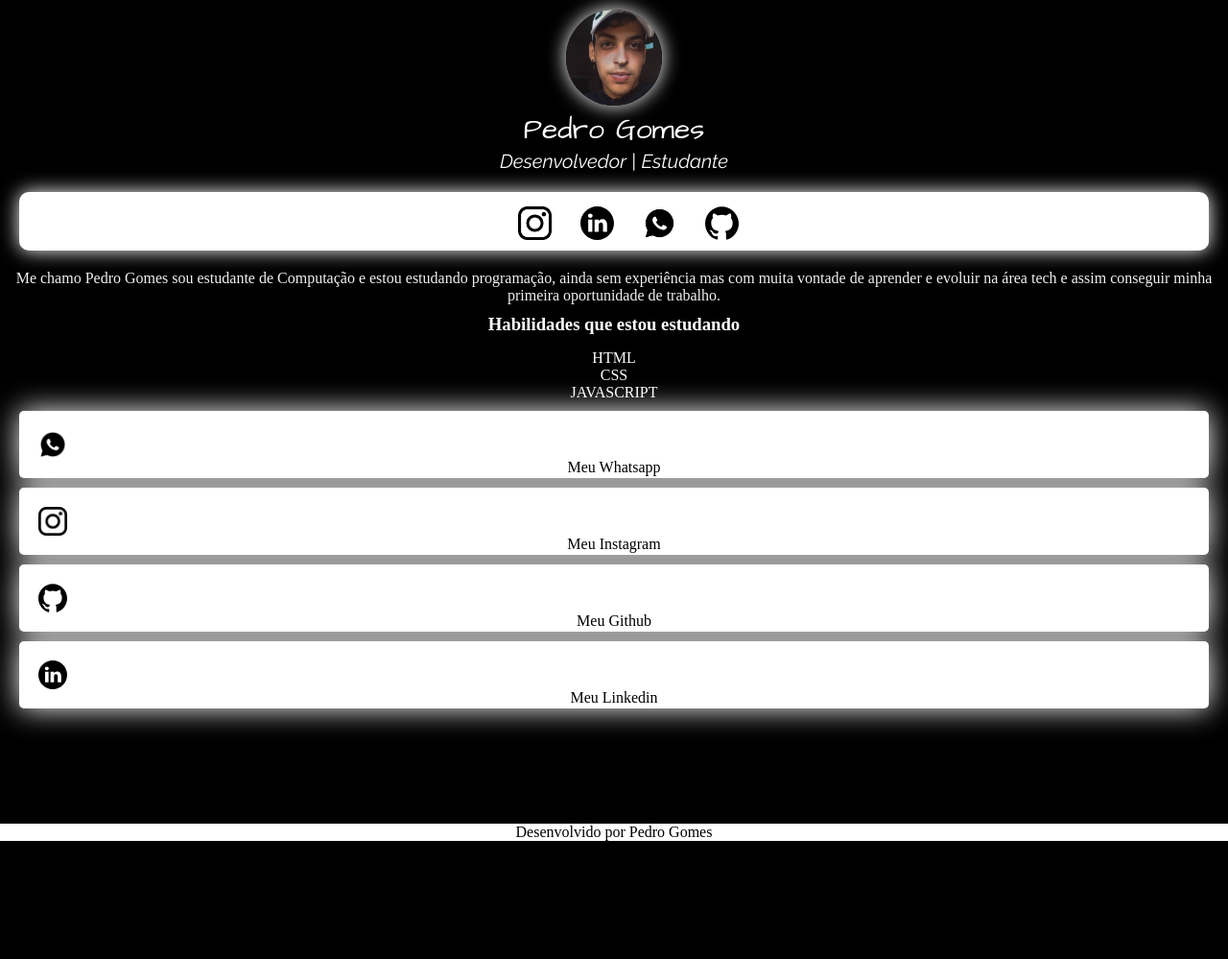
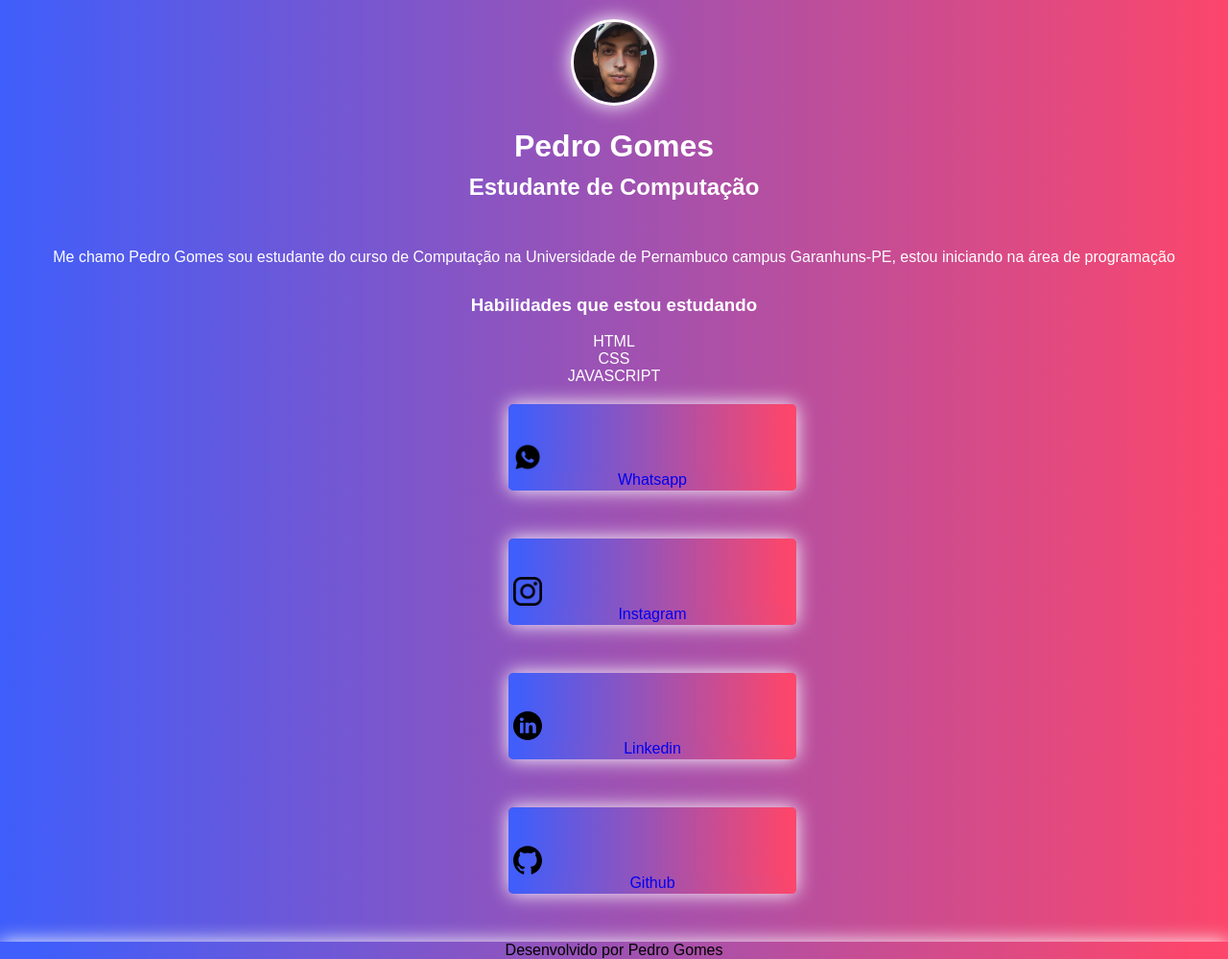
Before and after one commit to pedrogomes11/Projeto-Iniciante, a plain HTML site: page index.html in a window 1280 px wide. Shown: the whole page at 96% size. Before the commit the page ends 876 px from the top, so only its background shows below. Drawn offline with Linux system fonts and the light colour scheme.

Commit message:
Add files via upload
Apenas exercitando

```diff
--- a/index.html
+++ b/index.html
@@ -4,79 +4,57 @@
     <meta charset="UTF-8">
     <meta http-equiv="X-UA-Compatible" content="IE=edge">
     <meta name="viewport" content="width=device-width, initial-scale=1.0">
-    <link rel="preconnect" href="https://fonts.googleapis.com">
-    <link rel="preconnect" href="https://fonts.gstatic.com" crossorigin>
-    <link href="https://fonts.googleapis.com/css2?family=Architects+Daughter&family=Raleway:ital@1&display=swap" rel="stylesheet">
     <link rel="stylesheet" href="style.css">
-    <title>Linktree</title>
+    <title>Pedro Gomes</title>
 </head>
 <body>
-        <div class="profile">
-                    <img src="img/imagemprincipal.jpg" alt=" Pedro Costa" class ="imagemperfil" >
-                    <h1>Pedro Gomes</h1>
-                    <h2>Desenvolvedor | Estudante</h2>
+        <div class="principal">
+        <img src="img/imagemprincipal.jpg" alt="Foto Perfil">
+        <h1> Pedro Gomes</h1>
+        <h2> Estudante de Computação</h2>
+        <p class="p1"> Me chamo Pedro Gomes sou estudante do curso de Computação na Universidade de Pernambuco campus Garanhuns-PE, estou iniciando na área de programação</p>
     </div>
-    <ul class="social">
-                    <li>
-                    <a href="https://instagram.com/pedrogomes__11" target="_blank">
-                        <img src="img/logo-instagram.png" alt="Instagram">
-                    </a>
-                </li>
-                <li>
-                    <a href="https://linkedin.com/in/pedrogomes11"target="_blank">
-                        <img src="img/linkedin.svg" alt="Linkedin">
-                    </a>
-                </li>
-                <li>
+    <h3> Habilidades que estou estudando</h3>
+    <br>
+    <ul>
+        <li> HTML</li>
+        <li> CSS</li>
+        <li> JAVASCRIPT</li>
+    </ul>
+
+    <div class="list-link">
+        <ul>
+            <li class="whats">
                 <a href="https://wa.me/5587999964188" target="_blank">
                     <img src="img/whatsapp.png" alt="Whatsapp">
-                    </a>
-                </li>
-                <li>
-                    <a href="https://github.com/pedrogomes11" target="_blank">
-                        <img src="img/github.svg" alt="Github">
-                    </a>
-                </li>
-    </ul>
-     <p>
-        Me chamo Pedro Gomes sou estudante de Computação e estou estudando programação, ainda sem experiência mas com muita vontade de aprender e evoluir na área tech e assim conseguir minha primeira oportunidade de trabalho.
-     </p>
-     <h3> Habilidades que estou estudando </h3>
-      <ul class="habi">
-        <li>HTML</li>
-        <li>CSS</li>
-        <li>JAVASCRIPT</li>
-      </ul>
-       <ul class="link-list">
-        <li >
-            <a href="https://wa.me/5587999964188" target="_blank">
-                <img src="img/whatsapp.png" alt="Whatsapp">
-               <p> Meu Whatsapp </p>
+                    <p class="pw">Whatsapp</p>
                 </a>
             </li>
             <li>
                 <a href="https://instagram.com/pedrogomes__11" target="_blank">
                     <img src="img/logo-instagram.png" alt="Instagram">
-                <p> Meu Instagram</p>
-            </a>
-         </li>
-         <li>
-            <a href="https://github.com/pedrogomes11">
-                <img src="img/github.svg" alt="Github">
-               <p>Meu Github</p>
-
+                    <p class="pw">Instagram</p>
                 </a>
             </li>
             <li>
                 <a href="https://linkedin.com/in/pedrogomes11" target="_blank">
                     <img src="img/linkedin.svg" alt="Linkedin">
-                <p>Meu Linkedin</p>
+                    <p class="pw">Linkedin</p>
                 </a>
             </li>
+            <li>
+                <a href="https://github.com/pedrogomes11" target="_blank">
+                    <img src= "img/github.svg" alt="Github">
+                    <p class="pw">Github</p>
+                </a>
+            </li>
+
         </ul>
-       <div class="Footer">
-         Desenvolvido por Pedro Gomes
 
     </div>
+     <div class="footer">
+         Desenvolvido por Pedro Gomes
+     </div>
+
 </body>
 </html>
--- a/style.css
+++ b/style.css
@@ -1,106 +1,68 @@
 *{
     margin: 0;
     padding: 0;
+    box-sizing: border-box;
 }
-
-html , body {
+html,body{
     height: 100%;
 }
+.principal img{
+    width: 90px;
+    border: 3px solid rgb(253, 253, 252);
+    border-radius: 600px;
+    box-shadow: 0 0 20px white;
+    margin-top: 20px;
+    margin-bottom: 20px;
 
+}
 body{
-    background-color: rgb(0, 0, 0);
+    background: rgb(63,94,251);
+background: linear-gradient(90deg, rgba(63,94,251,1) 0%, rgba(252,70,107,1) 100%);
 color: white;
-}
-h1{
-    font-family: 'Architects Daughter', cursive;
-    font-weight: 100;
-    font-size: 30px;
+    text-align: center;
+    font-family: Arial, Helvetica, sans-serif;
 
 }
 h2{
-    font-family: 'Raleway', sans-serif;
-    font-weight: 100;
-    font-size: 20px;
+    margin-top: 10px;
+}
+p{
+    margin-top: 50px;
+    margin-bottom: 30px;
+}
+
+.list-link li a {
+    background: rgb(63,94,251);
+background: linear-gradient(90deg, rgba(63,94,251,1) 3%, rgba(252,70,107,1) 97%);
+    display: block;
+    padding: 5px;
+    margin: 20px 0 50px 530px;
+    text-decoration: none;
+    border-radius: 5px;
+    box-shadow: 0 0 20px white;
+    width: 300px;
+    height: 90px;
+
+
+
+
 
 }
-
-.imagemperfil{
-    width: 100px;
-    border-radius: 50%;
-    border: 3px white;
-    box-shadow:  0 0 20px white;
-}
- .profile{
-    margin-top: 10px;
-    text-align: center;
- }
- .social{
+.list-link img{
+    width: 30px;
     display: flex;
-    justify-content: center;
-    list-style: none;
-    margin: 10px 0px;
-    background-color: white;
-    border-radius: 10px;
-    margin: 20px 20px;
-    box-shadow: 0 0 20px white;
+    padding-top: 35px;
 
 }
- .social img{
-   width: 35px;
-   margin-left: 30px;
-   margin-top: 15px;
-   margin-bottom: 7px;
-
+.pw{
+    margin: 0;
+    background: rgb(63,94,251);
+    background: linear-gradient(90deg, rgba(63,94,251,1) 0%, rgba(252,70,107,1) 100%);
 }
- p{
-    text-align: center;
-   display: block;
-    color: rgb(243, 239, 239);
+.footer{
+    background: rgb(63,94,251);
+background: linear-gradient(90deg, rgba(63,94,251,1) 3%, rgba(252,70,107,1) 97%);
+    color: black;
+    box-shadow:  0 0 20px white;
+    width:auto;
 }
- h3{
-    text-align: center;
-    margin-top: 10px;
-    margin-bottom: 15px;
- }
- .habi{
-    text-align: center;
-
- }
- .link-list {
-   list-style: none;
-
- }
- .link-list li a{
-   background: white;
-   color: black;
-   padding: 20px;
-   display: block;
-   text-align: center;
-   border-radius: 5px;
-   text-decoration: none;
-   box-shadow: 0 0 30px rgb(255, 255, 255);
-   height: 30px;
-
- }
- .link-list li {
-
-    margin: 10px 20px;
-
- }
- .Footer{
-   background-color: white;
-   color: black;
-   text-align: center;
-   margin: 120px 0px 0px 0px;
- }
- .link-list img{
-   width: 30px;
-   display: flex;
-   margin: 0px;
- }
- .link-list li p {
-   color: rgb(0, 0, 0);
-   margin-bottom: 200px;
-   margin-top: 0px;
-   text-align: center;
- }
```
Lines whose indentation alone changed are shown as unchanged.
